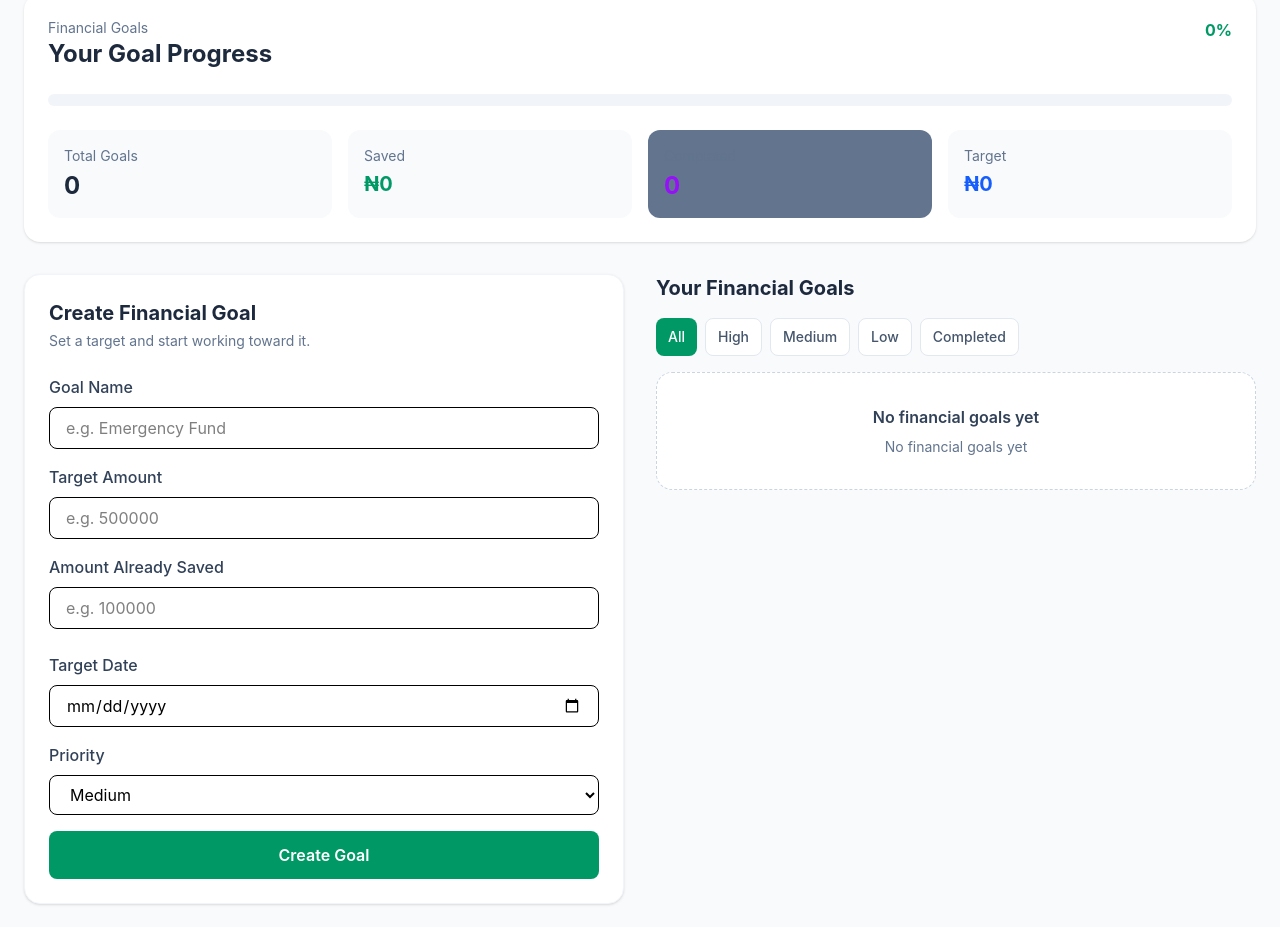
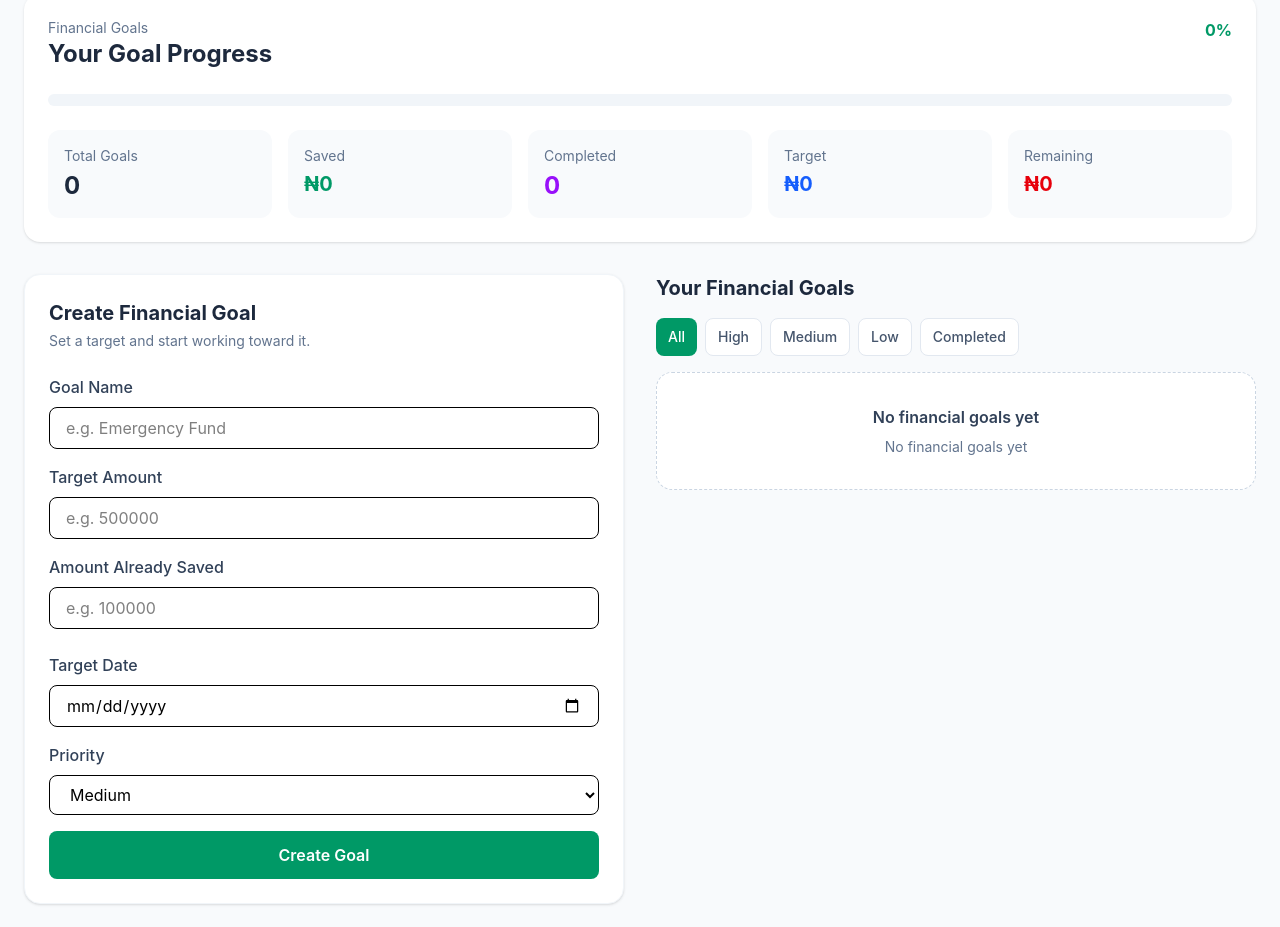
Before and after one commit to sharon5555/Finance-tracker, a React (Vite) app: page / in a window 1280 px wide. Shown: the part 1500-2427 px from the top of the page. Built offline with nearby package versions, Linux system fonts and the light colour scheme.

Commit message:
Improve goal dashboard and expense chart"

```diff
--- a/src/components/landing/Hero.jsx
+++ b/src/components/landing/Hero.jsx
@@ -444,6 +444,15 @@ function Hero() {
         0
     );
 
+    /*
+        Calculate the total amount still needed
+        across all financial goals.
+    */
+    const totalGoalRemaining = Math.max(
+        totalGoalTarget - totalGoalSaved,
+        0
+    );
+
 
     // Calculate overall goal progress.
     const overallGoalProgress = totalGoalTarget > 0
@@ -736,7 +745,7 @@ function Hero() {
 
 
                                 {/* Goal statistics */}
-                                <div className="grid grid-cols-2 md:grid-cols-4 gap-4">
+                                <div className="grid grid-cols-2 md:grid-cols-5 gap-4">
 
                                     {/* Total goals */}
                                     <div className="bg-slate-50 rounded-xl p-4">
@@ -761,7 +770,7 @@ function Hero() {
                                     </div>
 
                                     {/* Completed goals */}
-                                    <div className="bg-slate-500 rounded-xl p-4">
+                                    <div className="bg-slate-50 rounded-xl p-4">
                                         <p className="text-sm text-slate-500">
                                             Completed
                                         </p>
@@ -779,6 +788,23 @@ function Hero() {
 
                                         <p className="text-xl font-bold text-blue-600 mt-1">
                                             ₦{totalGoalTarget.toLocaleString()}
+                                        </p>
+                                    </div>
+
+                                    {/*
+                                        Remaining amount:
+
+                                        Shows how much money is still needed
+                                        to complete all financial goals.
+                                    */}
+                                    <div className="bg-slate-50 rounded-xl p-4">
+
+                                        <p className="text-sm text-slate-500">
+                                            Remaining
+                                        </p>
+
+                                        <p className="text-xl font-bold text-red-600 mt-1">
+                                            ₦{totalGoalRemaining.toLocaleString()}
                                         </p>
                                     </div>
                                 </div>
```
